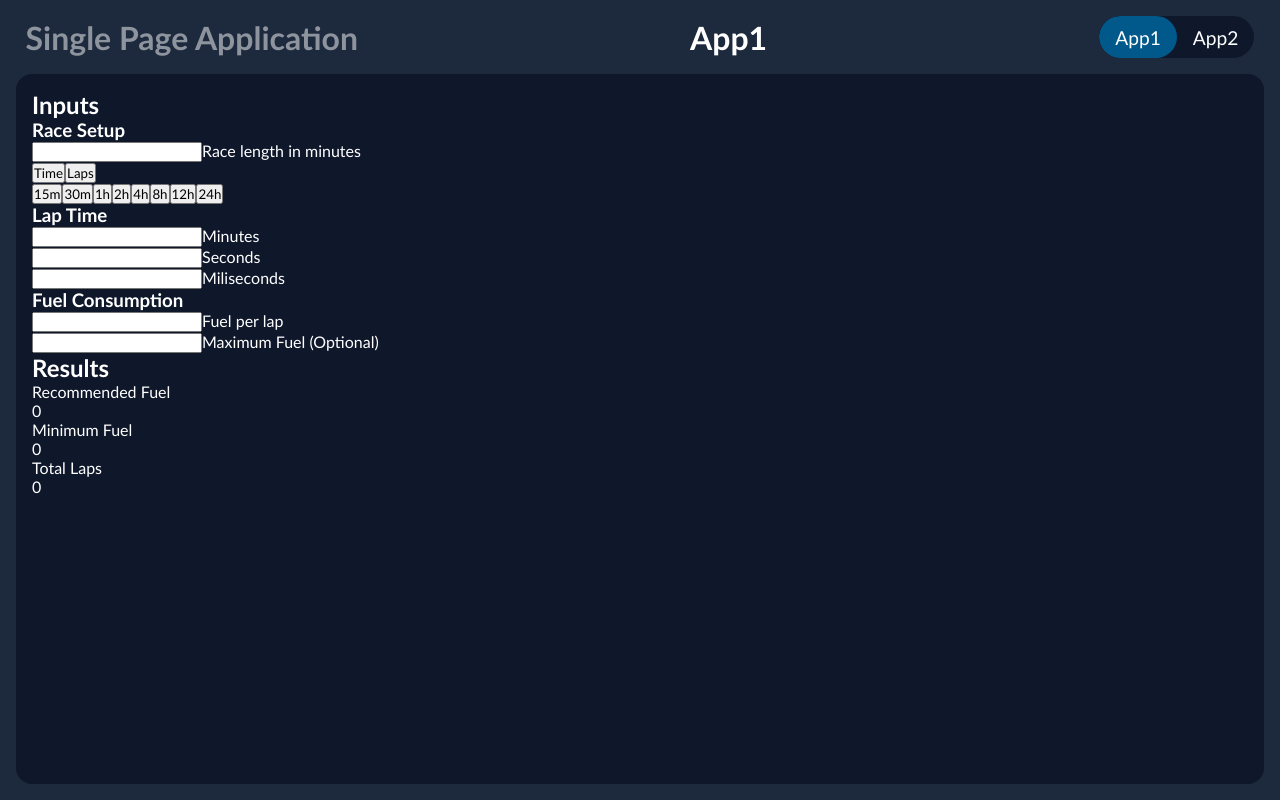
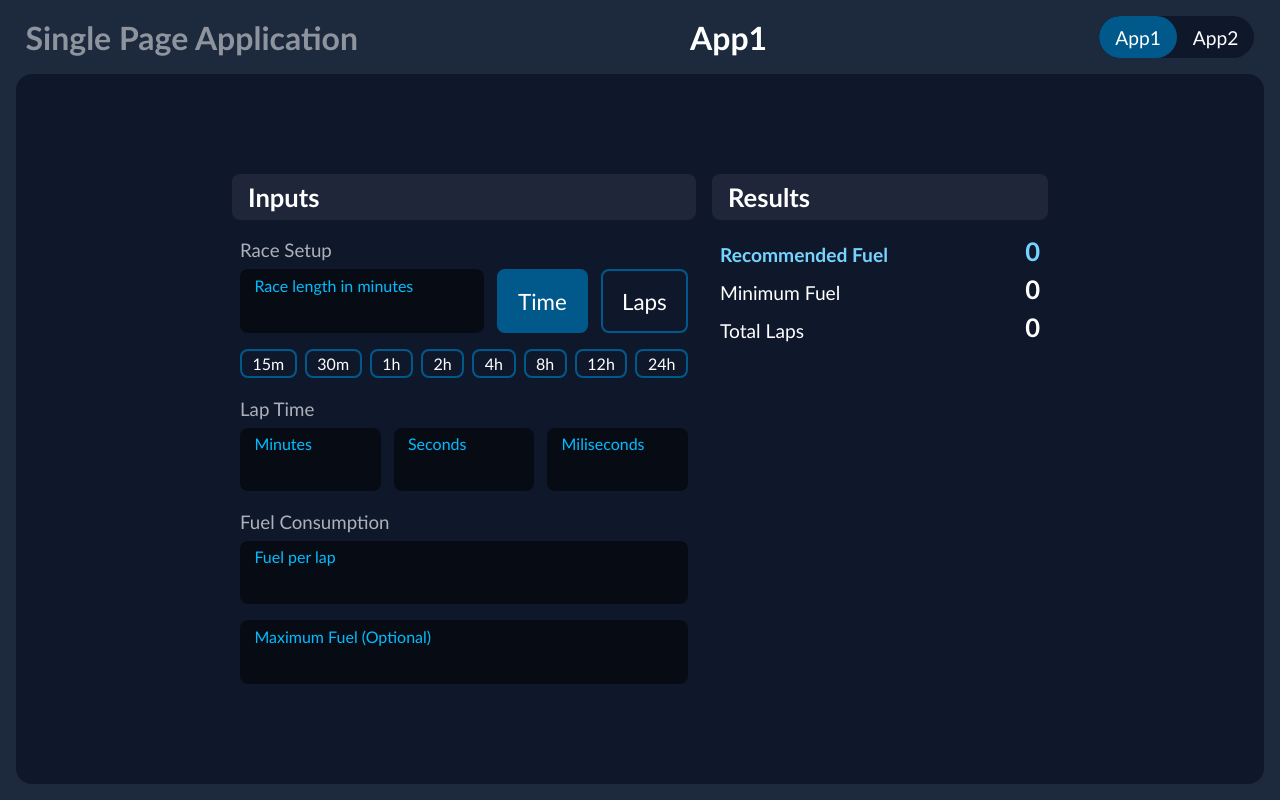
Before and after one commit to redbirdjs/web1_elm_beadando, a React (Vite) app in the folder 4_spa/: page / in a window 1280 px wide. Built offline with nearby package versions, Linux system fonts and the light colour scheme.

Commit message:
feladat4: Fuel Calculator CSS hozzáadva

```diff
--- /dev/null
+++ b/4_spa/src/components/App1.css
@@ -0,0 +1,170 @@
+.fuelcalc {
+  display: flex;
+  gap: 2rem;
+  margin: auto;
+}
+
+.fuelcalc .col {
+  display: flex;
+  flex-direction: column;
+  gap: 1rem;
+  width: 28rem;
+}
+
+.fuelcalc .col-w-20 {
+  width: 20rem;
+}
+
+.fuelcalc .row {
+  display: flex;
+  flex-direction: row;
+  gap: 0.8rem;
+}
+
+.fuelcalc .mt-2 {
+  margin-top: 2rem;
+}
+
+.fuelcalc h2 {
+  font-weight: bold;
+  font-size: 1.6rem;
+  width: 100%;
+  margin: 0 -0.5rem;
+  padding: 0.5rem 1rem;
+  border-radius: 0.5rem;
+  background: #fff1;
+}
+
+.fuelcalc h3 {
+  font-weight: normal;
+  color: #fffa;
+  margin: 0.2rem 0 -0.5rem 0;
+}
+
+.fuelcalc .quick-time-select {
+  gap: 0.5rem;
+}
+
+.fuelcalc .quick-time-select button {
+  flex-grow: 1;
+  font-size: 1rem;
+  padding: 0.2rem 0.5rem;
+}
+
+
+/* RESULTS */
+.fuelcalc .result-row {
+  display: flex;
+  justify-content: space-between;
+  align-items: end;
+  font-size: 1.2rem;
+  margin-bottom: -0.5rem;
+}
+
+.fuelcalc .result-main {
+  font-weight: bold;
+  color: oklch(82.8% 0.111 230.318);
+}
+
+.fuelcalc .result-row div:nth-child(2) {
+  font-weight: bold;
+  font-size: 1.6rem;
+}
+
+
+/* PIT RESULTS */
+.fuelcalc .pit-row {
+  display: flex;
+  justify-content: space-between;
+}
+
+.fuelcalc .pit-row > div {
+  display: flex;
+  align-items: center;
+}
+
+.fuelcalc .pit-row .index {
+  display: flex;
+  align-items: center;
+  justify-content: center;
+  aspect-ratio: 1;
+  border-radius: 0.5rem;
+  background: #fff2;
+}
+
+.fuelcalc .pit-row .pit-data {
+  justify-content: space-between;
+  max-width: 35%;
+  flex-grow: 1;
+  font-size: 1.2rem;
+}
+
+.fuelcalc .pit-row .pit-data:nth-child(2) {
+  max-width: 25%;
+}
+
+.fuelcalc .pit-row .pit-data div:nth-child(2) {
+  font-size: 1.6rem;
+  font-weight: bold;
+}
+
+.fuelcalc .pit-row .separator {
+  width: 3px;
+  height: 100%;
+  background: #fff2;
+}
+
+
+/* INPUTS */
+.fuelcalc .input {
+  position: relative;
+  flex-grow: 1;
+}
+
+.fuelcalc .input input {
+  font-size: 1.4rem;
+  outline: none;
+  border: none;
+  width: calc(100% - 2rem);
+  padding: 1.8rem 1rem 0.5rem 1rem;
+  border-radius: 0.5rem;
+  color: #fff;
+  background: #0008;
+}
+
+.fuelcalc .input input {
+  appearance: textfield;
+  -moz-appearance: textfield;
+  -webkit-appearance: textfield;
+}
+
+.fuelcalc .input label {
+  position: absolute;
+  left: 0;
+  top: 0;
+  pointer-events: none;
+  padding: 0.4rem 0.9rem;
+  color: oklch(74.6% 0.16 232.661);
+}
+
+.fuelcalc button {
+  font-size: 1.4rem;
+  outline: none;
+  border: none;
+  padding: 0 1.2rem;
+  border-radius: 0.5rem;
+  cursor: pointer;
+  color: #fff;
+  border: 2px solid oklch(44.3% 0.11 240.79);
+  background: transparent;
+  transition: background 0.25s;
+}
+
+.fuelcalc button:hover {
+  background: oklch(50% 0.134 242.749);
+}
+
+.fuelcalc button.selected {
+  pointer-events: none;
+  background: oklch(44.3% 0.11 240.79);
+}
--- a/4_spa/src/components/App1.tsx
+++ b/4_spa/src/components/App1.tsx
@@ -1,4 +1,5 @@
 import { useMemo, useState } from 'react';
+import './App1.css';
 
 export default function App1() {
   const [raceType, setRaceType] = useState<'time' | 'laps'>('time');
```
